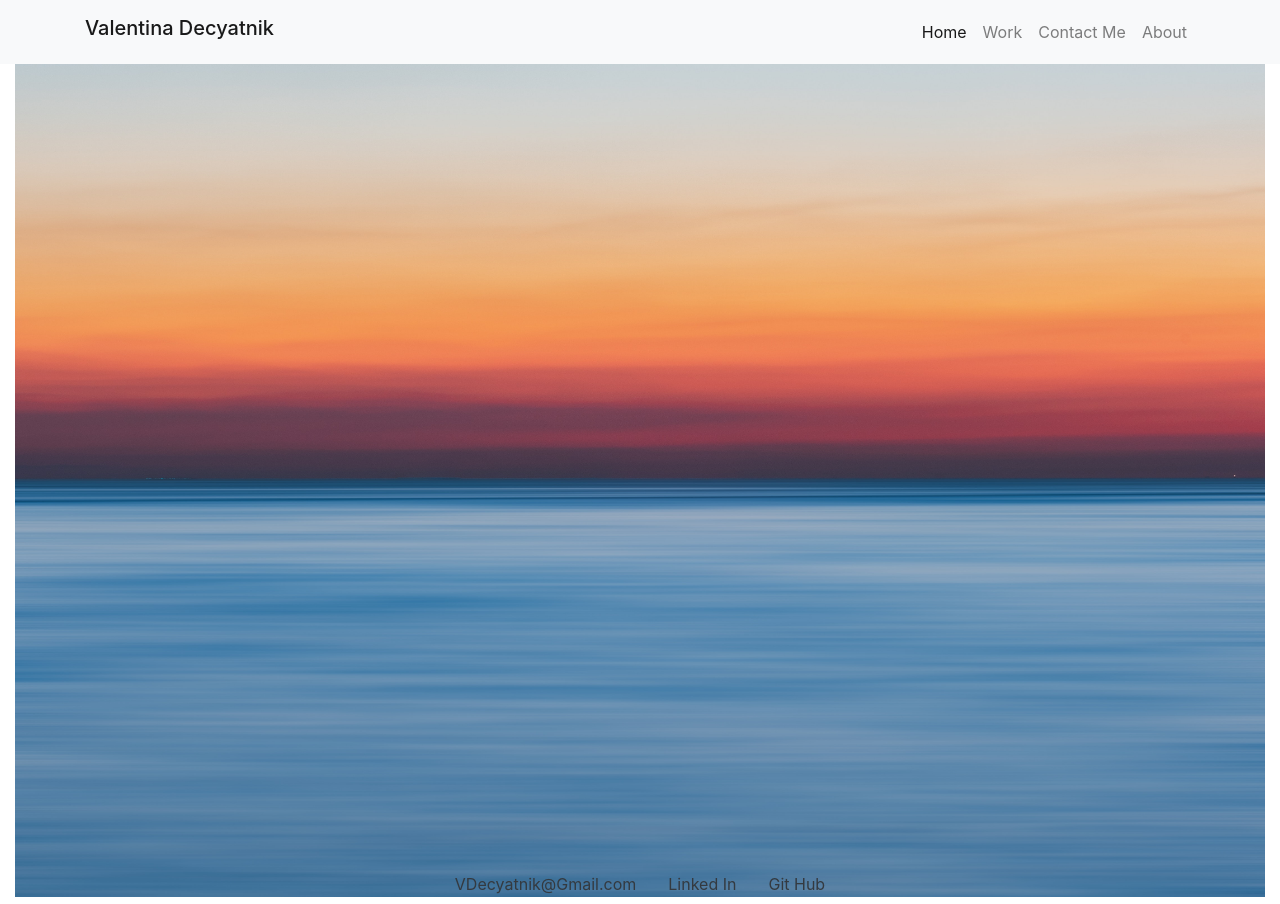
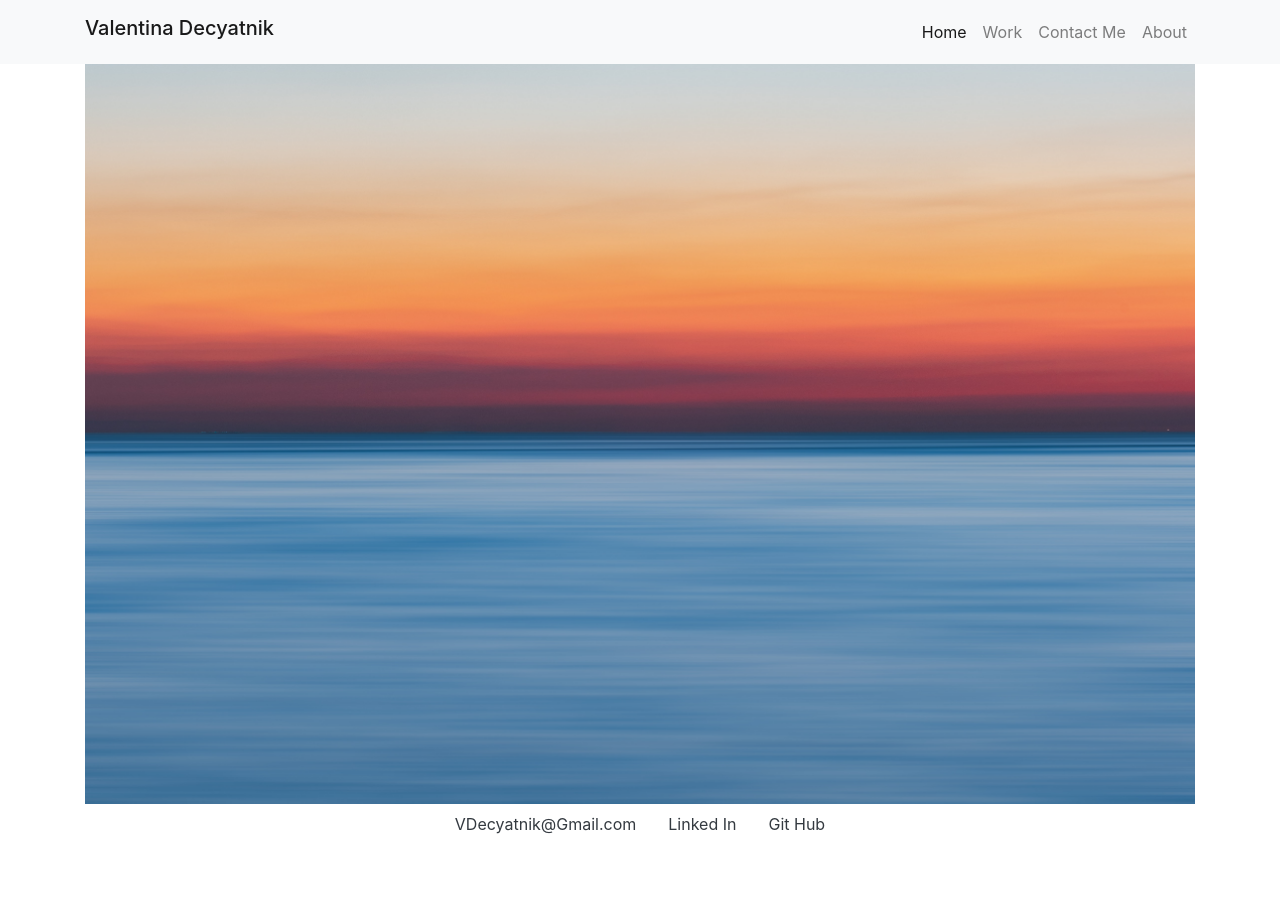
Before and after one commit to vdecyatnik/reactportfolio, a React (Create React App) app: page / in a window 1280 px wide. After the commit the page ends 844 px from the top, so only its background shows below. Built offline with nearby package versions, Linux system fonts and the light colour scheme.

Commit message:
fixed footer again

```diff
--- a/src/components/Home/home.js
+++ b/src/components/Home/home.js
@@ -1,13 +1,14 @@
 import React from "react";
 import pic from "../../images/water.jpg";
 
+import "./index.css";
 
 function Home(){
 
 
     return(
 
-        <div className= "container-fluid">
+        <div className= "container">
 
             <img src={pic} className= "img-fluid" alt="..."></img>
         </div>
--- /dev/null
+++ b/src/components/Home/index.css
@@ -0,0 +1,4 @@
+.container-fluid{
+
+    height:100vh;
+}
```
